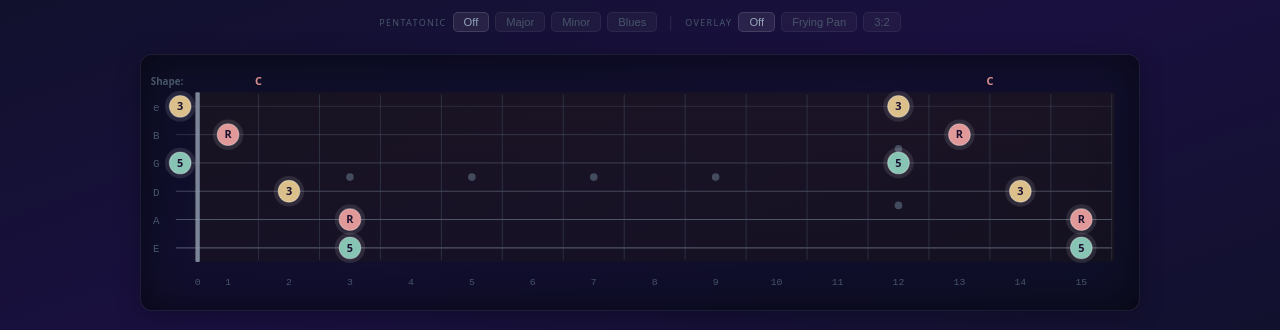
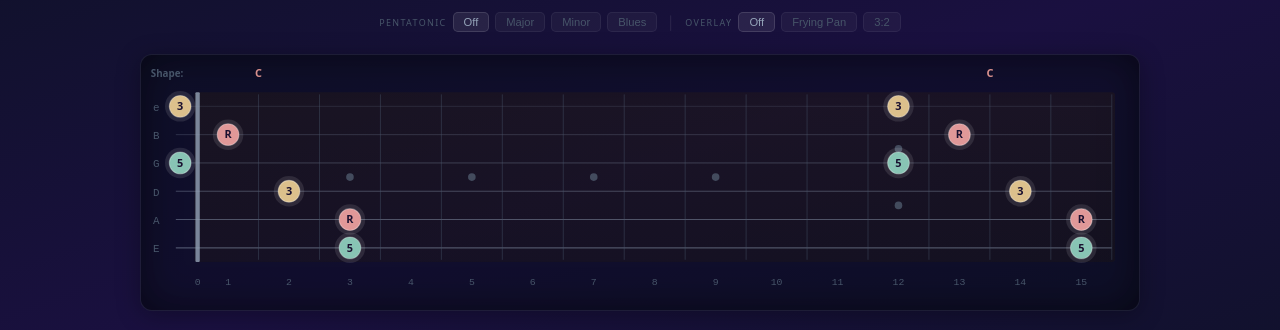
Before and after one commit to tartansandal/caged-explorer, a React (Vite) app: page / in a window 1280 px wide. Shown: the part 243-573 px from the top of the page. Built offline with nearby package versions, Linux system fonts and the light colour scheme.

Commit message:
style: raise shape labels above fretboard for more separation

```diff
--- a/src/App.jsx
+++ b/src/App.jsx
@@ -632,7 +632,7 @@ export default function CAGEDExplorer() {
             })}
 
             {(showTriads || showPenta) && showShapeDistinctions && visibleShapes.length > 0 && (
-              <text x={9} y={MARGIN_TOP - 20} textAnchor="start" fill={THEME.text.dim} fontSize={9} fontWeight={700}>Shape:</text>
+              <text x={9} y={MARGIN_TOP - 27} textAnchor="start" fill={THEME.text.dim} fontSize={9} fontWeight={700}>Shape:</text>
             )}
 
             {(showTriads || showPenta) && showShapeDistinctions && visibleShapes.flatMap(sh => {
@@ -640,7 +640,7 @@ export default function CAGEDExplorer() {
               return shapeRanges[sh].map(({ lo, hi }, ci) => {
                 const avg = (lo + hi) / 2;
                 const cx = avg < 0.5 ? MARGIN_LEFT - 16 : MARGIN_LEFT + (avg - 0.5) * FRET_SPACING;
-                return <text key={`${sh}-${ci}`} x={cx} y={MARGIN_TOP - 20} textAnchor="middle" fill={THEME.shape[sh]} fontSize={10} fontWeight={700}>{lbl}</text>;
+                return <text key={`${sh}-${ci}`} x={cx} y={MARGIN_TOP - 27} textAnchor="middle" fill={THEME.shape[sh]} fontSize={10} fontWeight={700}>{lbl}</text>;
               });
             })}
 
```
